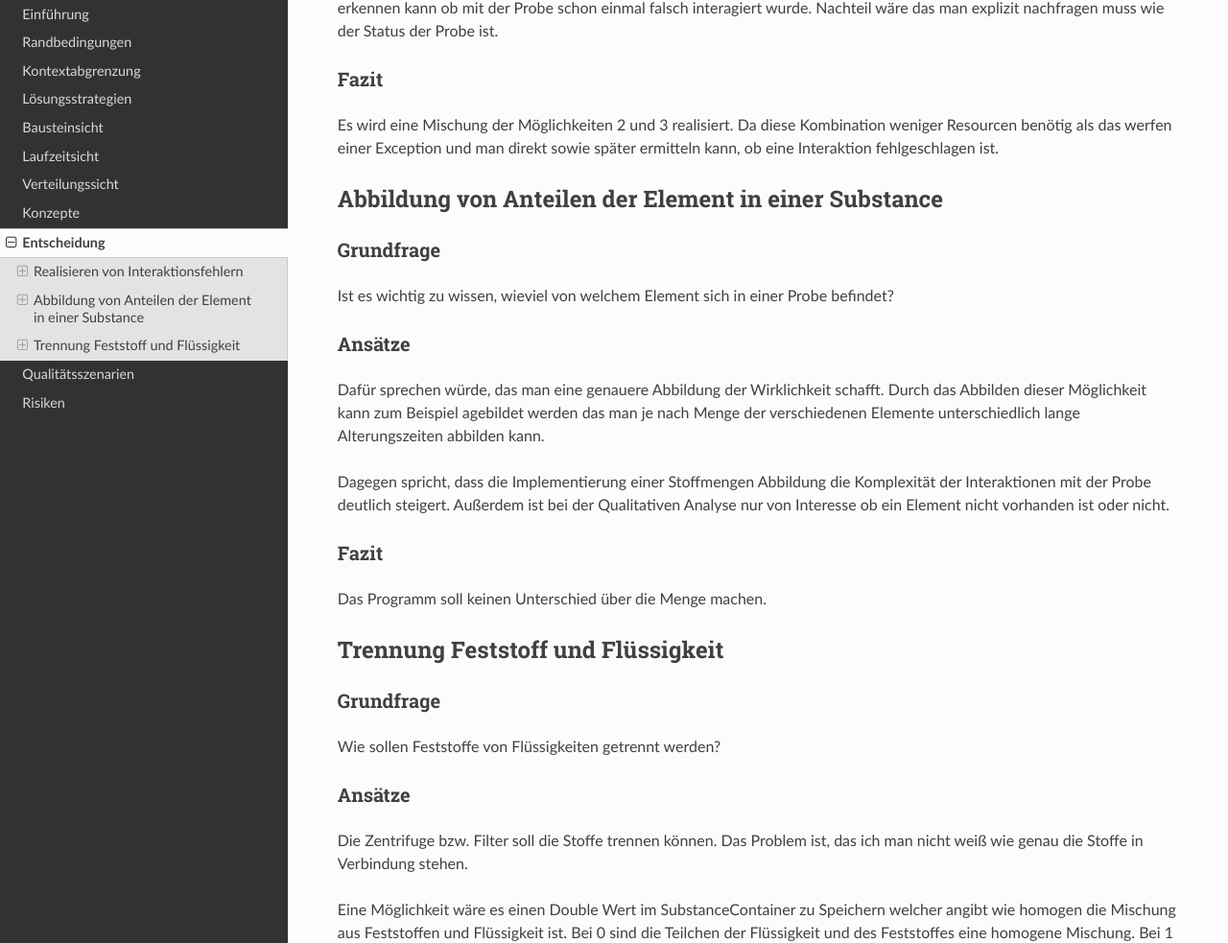
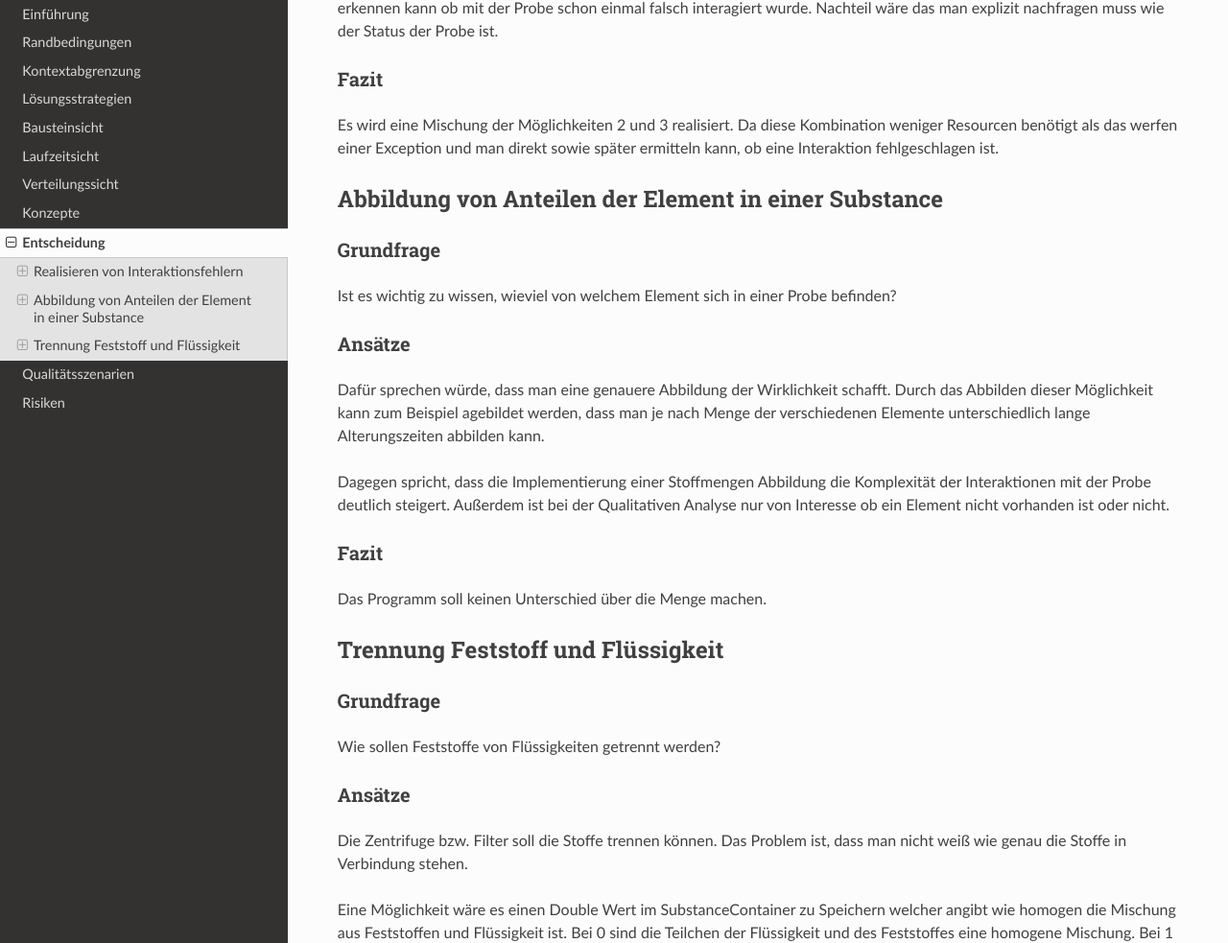
Before and after one commit to pfeilda/softwareengineeringProjekt, a Sphinx documentation site: the page built from Documentation/Design/Entscheidung.rst, in a window 1280 px wide and 1400 px high, scrolled down 590 px. Shown: the part 137-1120 px from the top of the window at 96% size. Built offline with Sphinx 7.4.7 and the Read the Docs theme 2.0.0, drawn with Linux system fonts in a browser that asks for light colours.

Commit message:
[DOCUMENTATION]corrected spelling mistakes and sentence structure in "Entscheidung"

```diff
--- a/Documentation/Design/Entscheidung.rst
+++ b/Documentation/Design/Entscheidung.rst
@@ -33,7 +33,7 @@
 Fazit
 *****
 
-Es wird eine Mischung der Möglichkeiten 2 und 3 realisiert. Da diese Kombination weniger Resourcen benötig als das
+Es wird eine Mischung der Möglichkeiten 2 und 3 realisiert. Da diese Kombination weniger Resourcen benötigt als das
 werfen einer Exception und man direkt sowie später ermitteln kann, ob eine Interaktion fehlgeschlagen ist.
 
 
@@ -43,13 +43,13 @@
 Grundfrage
 **********
 
-Ist es wichtig zu wissen, wieviel von welchem Element sich in einer Probe befindet?
+Ist es wichtig zu wissen, wieviel von welchem Element sich in einer Probe befinden?
 
 Ansätze
 *******
 
-Dafür sprechen würde, das man eine genauere Abbildung der Wirklichkeit schafft. Durch das Abbilden dieser Möglichkeit
-kann zum Beispiel agebildet werden das man je nach Menge der verschiedenen Elemente unterschiedlich lange
+Dafür sprechen würde, dass man eine genauere Abbildung der Wirklichkeit schafft. Durch das Abbilden dieser Möglichkeit
+kann zum Beispiel agebildet werden, dass man je nach Menge der verschiedenen Elemente unterschiedlich lange
 Alterungszeiten abbilden kann.
 
 Dagegen spricht, dass die Implementierung einer Stoffmengen Abbildung die Komplexität der Interaktionen mit der Probe
@@ -73,7 +73,7 @@
 Ansätze
 *******
 
-Die Zentrifuge bzw. Filter soll die Stoffe trennen können. Das Problem ist, das ich man nicht weiß wie genau die Stoffe
+Die Zentrifuge bzw. Filter soll die Stoffe trennen können. Das Problem ist, dass man nicht weiß wie genau die Stoffe
 in Verbindung stehen.
 
 Eine Möglichkeit wäre es einen Double Wert im SubstanceContainer zu Speichern welcher angibt wie homogen die Mischung
```
